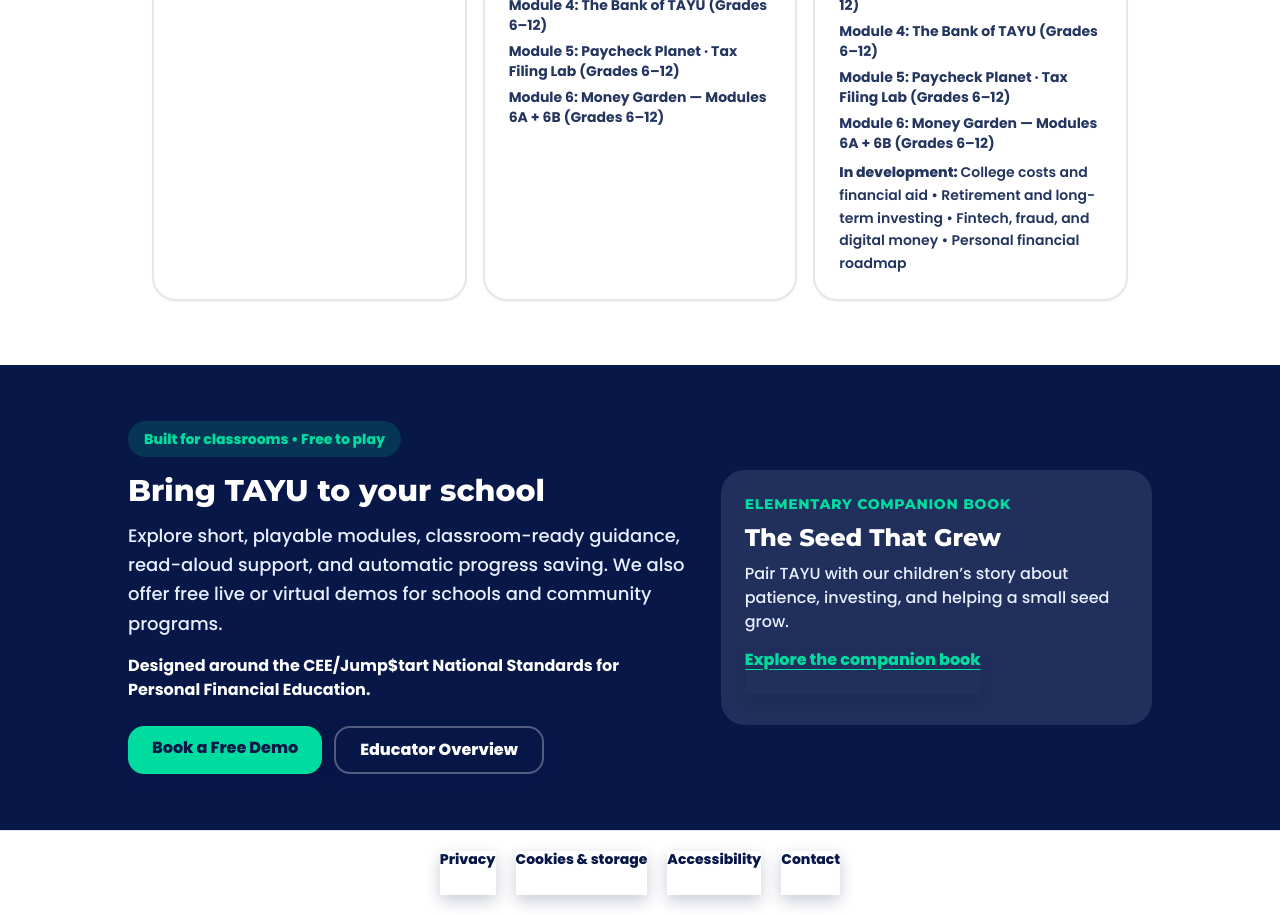
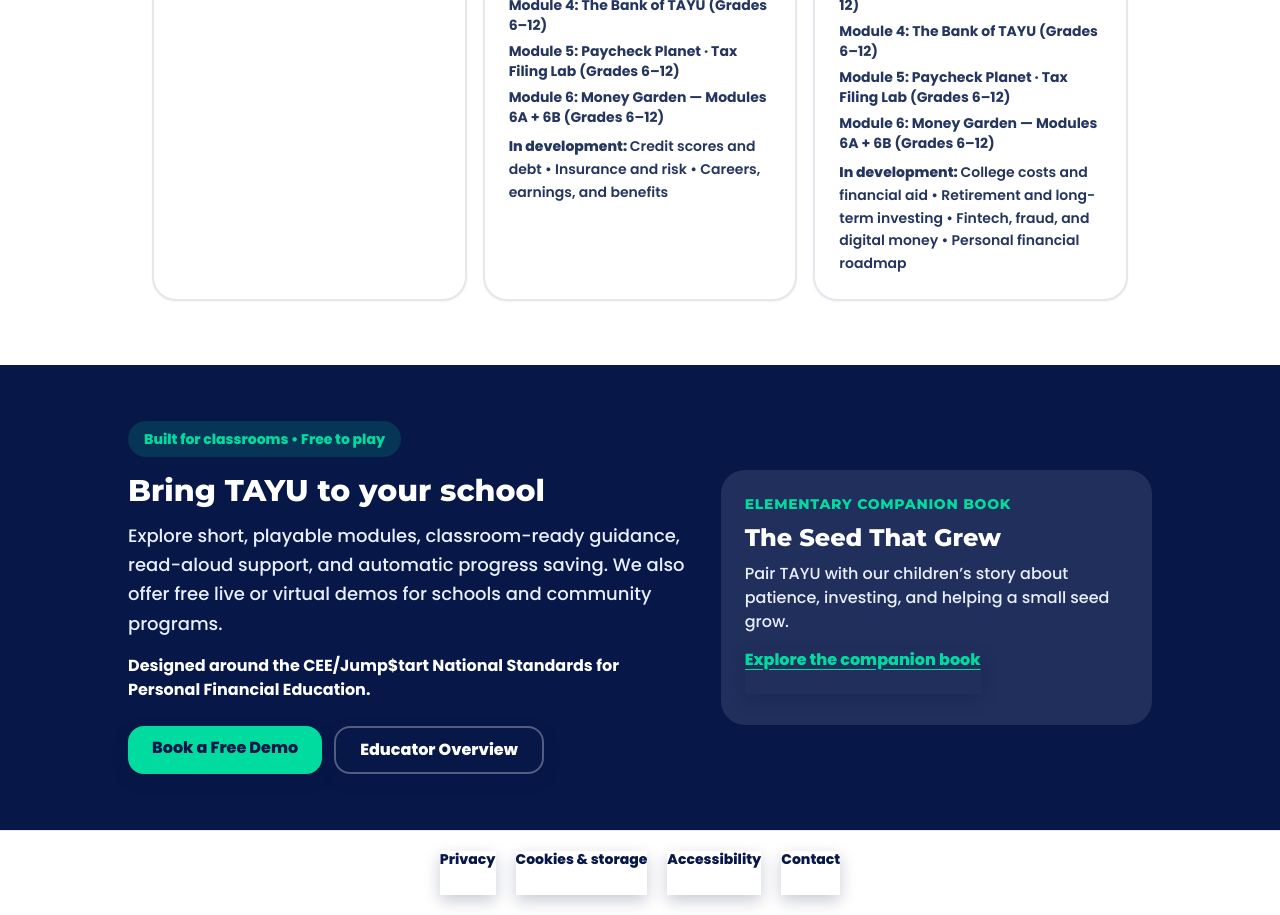
Before and after one commit to dev-rai1/tayu-game, a React (Vite) app in the folder frontend/: page / in a window 1280 px wide. Shown: the part 1560-2475 px from the top of the page. Built offline with nearby package versions, Linux system fonts and the light colour scheme; no server answers.

Commit message:
Preserve unrelated curriculum roadmap items

```diff
--- a/frontend/src/constants/modules.js
+++ b/frontend/src/constants/modules.js
@@ -89,7 +89,7 @@ export const EDUCATOR_GRADE_BANDS = [
     title: 'Middle School', grades: 'Grades 6–8', color: '#7850F0',
     copy: 'All six core modules are available. Module 5 includes a guided practice tax return, and the investing finale is clearly split into Module 6A and Module 6B.',
     currentModules: MODULE_CATALOG,
-    plannedModules: [],
+    plannedModules: ['Credit scores and debt', 'Insurance and risk', 'Careers, earnings, and benefits'],
   },
   {
     title: 'High School', grades: 'Grades 9–12', color: '#00a77a',
```
